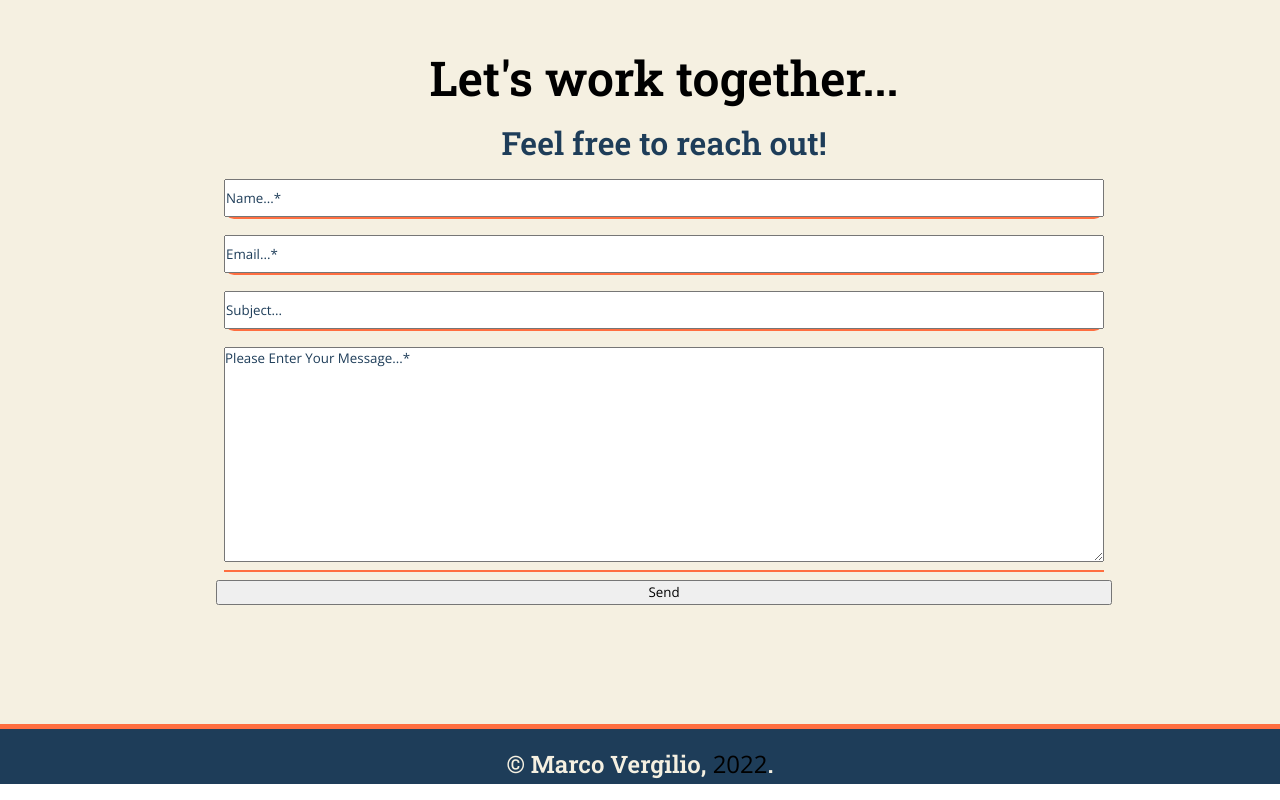
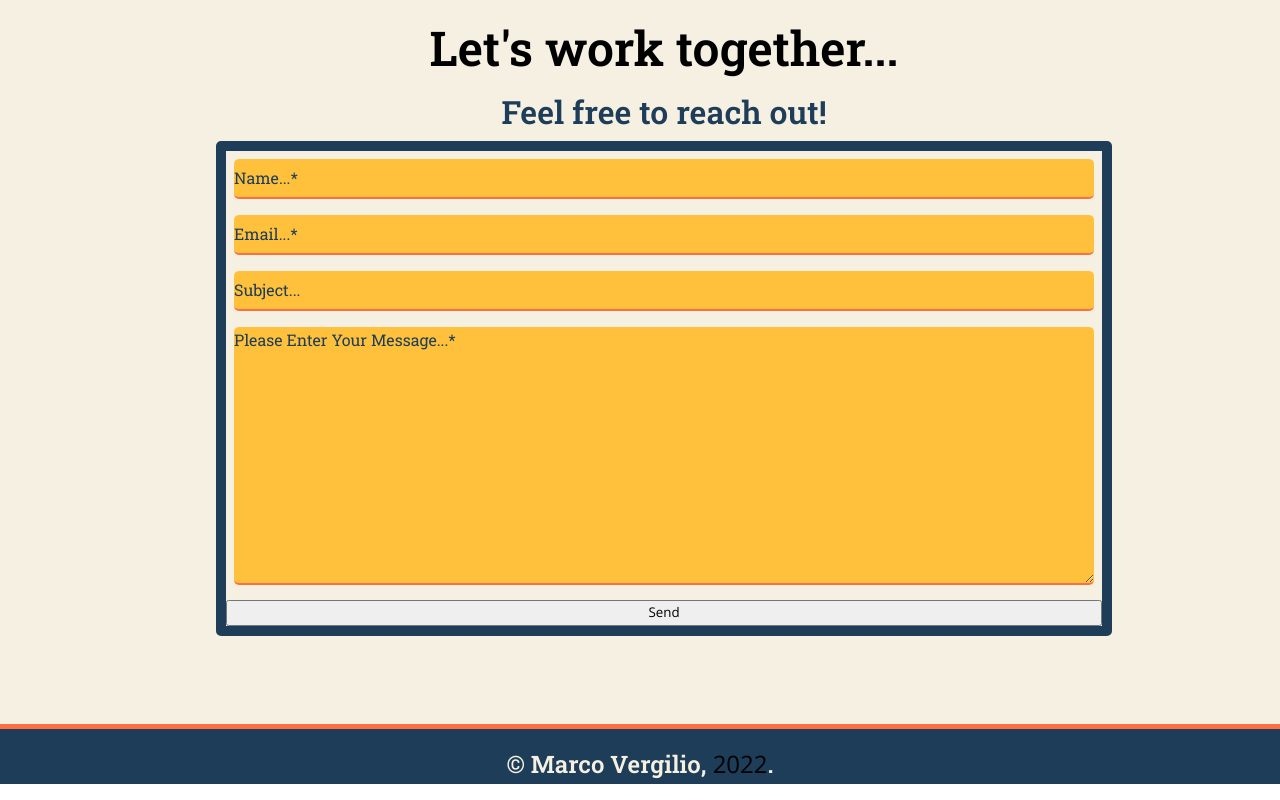
Before and after one commit to Mvergilio/Personal-Portfolio, a plain HTML site: page Portfolio/index.html in a window 1280 px wide. Shown: the part 2103-2903 px from the top of the page. Drawn offline with nearby package versions, Linux system fonts and the light colour scheme.

Commit message:
form almost finished

```diff
--- a/Portfolio/style.css
+++ b/Portfolio/style.css
@@ -9,7 +9,11 @@
   --blue: #1e3d59;
   --orange: #ff6e40;
   --yellow: #ffc13b;
-	--gradient: radial-gradient(circle, rgba(255, 110, 64, 1) 35%, rgba(255, 193, 59, 1) 100%);
+  --gradient: radial-gradient(
+    circle,
+    rgba(255, 110, 64, 1) 35%,
+    rgba(255, 193, 59, 1) 100%
+  );
 }
 
 * {
@@ -201,7 +205,7 @@ ul .social-network {
   opacity: 0;
   visibility: hidden;
   transition: all 0.8s ease-in;
-	font-family: 'Roboto Slab', serif;
+  font-family: "Roboto Slab", serif;
   color: var(--orange);
 }
 ul li {
@@ -291,38 +295,51 @@ img {
 }
 
 /* message form field */
-.form-field{
+.form-field {
   display: flex;
   flex-direction: column;
   width: 70vw;
+  border: 10px solid var(--blue);
+  border-radius: 5px;
 }
-.flex-item{
+.flex-item {
   height: 2.5rem;
   margin: 0.5rem;
-	border-bottom: 2px solid var(--orange);
   border-radius: 10px;
 }
-.flex-item-text{
+.flex-item-text {
   margin: 0.5rem;
-	border-bottom: 2px solid var(--orange);
 }
-.input{
-	outline: 0px solid transparent;
+.input {
+	font-family: "Roboto Slab", serif;
+	font-size: 1rem;
+	color:var(--blue);
+	background-color: var(--yellow);
 	width: 100%;
 	height: 100%;
+	border: 0px solid transparent;
+	border-bottom: 2px solid var(--orange);
+	border-radius: 5px;
+}
+input:focus{
+	color: var(--gray);
+	font-weight: 600;;
+}
+/* place-holder text eddeding */
+::placeholder {
+  /* Chrome, Firefox, Opera, Safari 10.1+ */
+  color: var(--blue);
+  opacity: 1; /* Firefox */
+  font-size: 1rem;
 }
 
-/* place-holder text eddeding */
-::placeholder { /* Chrome, Firefox, Opera, Safari 10.1+ */
-	color: var(--blue);
-	opacity: 1; /* Firefox */
-  }
-
-  :-ms-input-placeholder { /* Internet Explorer 10-11 */
+:-ms-input-placeholder {
+  /* Internet Explorer 10-11 */
   color: var(--blue);
 }
 
-  ::-ms-input-placeholder { /* Microsoft Edge */
+::-ms-input-placeholder {
+  /* Microsoft Edge */
   color: var(--blue);
 }
 footer {
@@ -384,7 +401,8 @@ time {
   nav a {
     width: 10rem;
     text-align: center;
-		transition: border 600ms, letter-spacing 600ms, color 600ms, background 600ms;
+    transition: border 600ms, letter-spacing 600ms, color 600ms,
+      background 600ms;
   }
   nav a:hover {
     border: 1px solid var(--orange);
```
Lines whose indentation alone changed are shown as unchanged.
